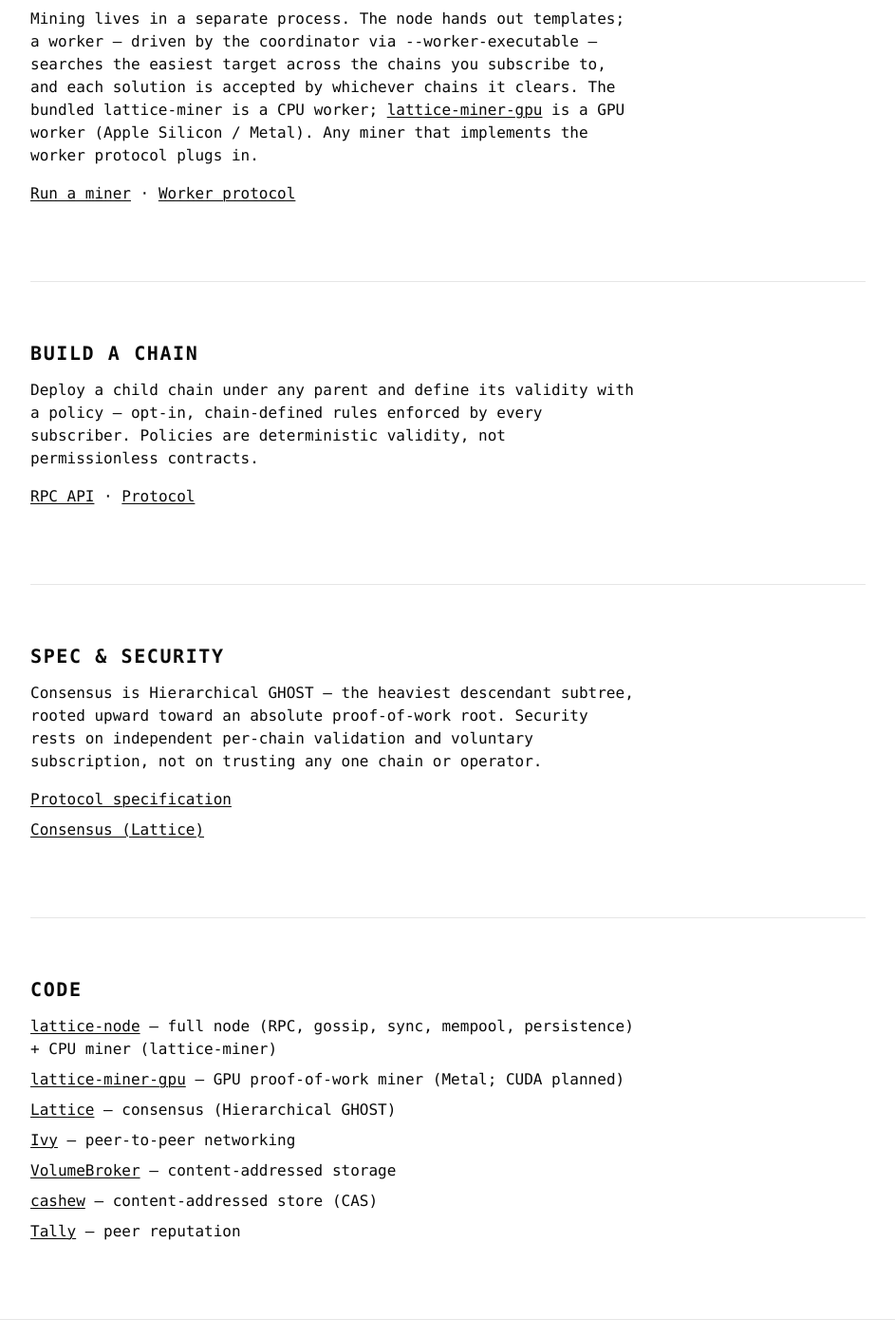
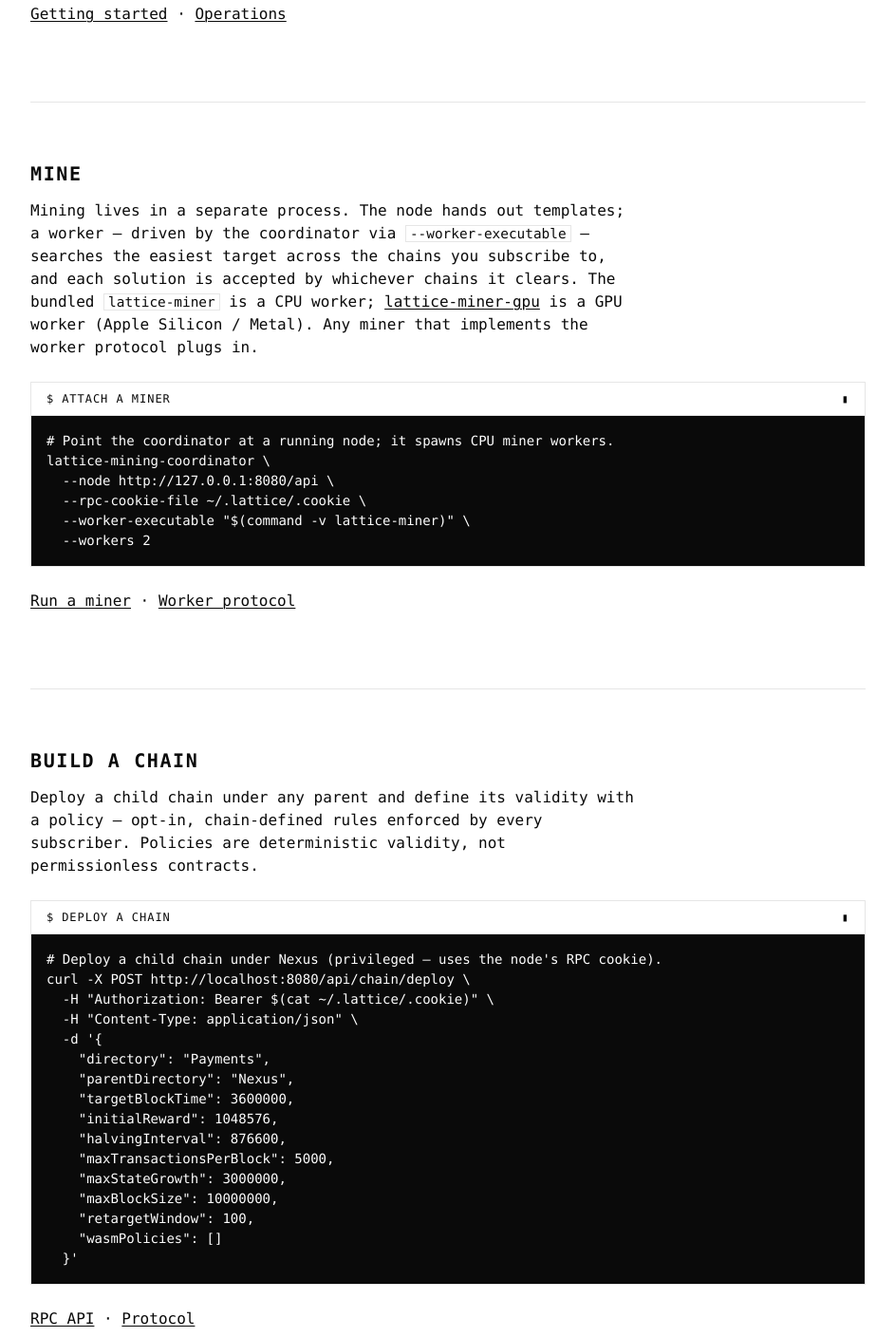
Before and after one commit to adalinxx/lattice-home, a plain HTML site: page index.html in a window 1280 px wide. Shown: the part 1252-2660 px from the top of the page at 95% size, without its empty margins (168-1111 px from the left). Drawn offline with Linux system fonts and the light colour scheme.

Commit message:
Quickstart terminals + claim wording refresh
- Run/Mine/Build each get a copy-paste quickstart rendered as an inverted
  terminal panel (figure.term); real node, coordinator, and deploy commands,
  with wasmPolicies: [] shown as the default in the deploy body
- Inline code rendered as a hairline chip
- Tighten the three claim cards (drop em-dash from the security claim)

```diff
--- a/index.html
+++ b/index.html
@@ -60,15 +60,15 @@
     <div class="claims">
       <div>
         <h3>Security on day one</h3>
-        <p>Every chain inherits the network's full proof of work from block zero — no miners to recruit, no validator set to bootstrap, no cold-start attack window.</p>
+        <p>Every chain inherits the network's full proof of work from block zero. No validator set to bootstrap, no cold-start attack window.</p>
       </div>
       <div>
         <h3>Your chain, your rules</h3>
-        <p>Launch a sovereign chain with its own policy, permissionlessly. No slot auction, no gatekeeper — and nobody is forced to carry it.</p>
+        <p>Launch a sovereign chain with its own policy in one command, no permission needed.</p>
       </div>
       <div>
         <h3>Mine once, earn everywhere</h3>
-        <p>One search secures every chain you subscribe to and earns on each it clears. Hashpower stops being fragmented across competing chains.</p>
+        <p>Your miner runs one search, not one per chain. It secures every chain you subscribe to and pays out on each one it clears, instead of splitting your hashpower across competing chains.</p>
       </div>
     </div>
   </section>
@@ -76,22 +76,58 @@
   <section id="run">
     <h2>Run a node</h2>
     <p>The full node serves RPC, gossip, trustless sync, mempool, and child-chain deploy. Mining is external — the node serves block templates and runs no mining loop.</p>
+<figure class="term">
+<figcaption>run a node</figcaption>
 <pre><code>git clone https://github.com/adalinxx/lattice-node
 cd lattice-node
 swift build -c release
-.build/release/node --help</code></pre>
+
+# Join the network. --min-peer-key-bits 16 is required to peer with the seeds.
+.build/release/node --autosize --rpc-port 8080 --min-peer-key-bits 16
+
+# In another shell, confirm it's up and syncing:
+curl http://localhost:8080/api/chain/info</code></pre>
+</figure>
     <p><a href="https://github.com/adalinxx/lattice-node/blob/main/docs/getting-started.md">Getting started</a> · <a href="https://github.com/adalinxx/lattice-node/blob/main/docs/operations.md">Operations</a></p>
   </section>
 
   <section id="mine">
     <h2>Mine</h2>
     <p>Mining lives in a separate process. The node hands out templates; a worker — driven by the coordinator via <code>--worker-executable</code> — searches the easiest target across the chains you subscribe to, and each solution is accepted by whichever chains it clears. The bundled <code>lattice-miner</code> is a CPU worker; <a href="https://github.com/adalinxx/lattice-miner-gpu">lattice-miner-gpu</a> is a GPU worker (Apple Silicon / Metal). Any miner that implements the worker protocol plugs in.</p>
+<figure class="term">
+<figcaption>attach a miner</figcaption>
+<pre><code># Point the coordinator at a running node; it spawns CPU miner workers.
+lattice-mining-coordinator \
+  --node http://127.0.0.1:8080/api \
+  --rpc-cookie-file ~/.lattice/.cookie \
+  --worker-executable "$(command -v lattice-miner)" \
+  --workers 2</code></pre>
+</figure>
     <p><a href="https://github.com/adalinxx/lattice-node/blob/main/docs/getting-started.md">Run a miner</a> · <a href="https://github.com/adalinxx/lattice-node/blob/main/docs/mining-worker-protocol.md">Worker protocol</a></p>
   </section>
 
   <section id="build">
     <h2>Build a chain</h2>
     <p>Deploy a child chain under any parent and define its validity with a policy — opt-in, chain-defined rules enforced by every subscriber. Policies are deterministic validity, not permissionless contracts.</p>
+<figure class="term">
+<figcaption>deploy a chain</figcaption>
+<pre><code># Deploy a child chain under Nexus (privileged — uses the node's RPC cookie).
+curl -X POST http://localhost:8080/api/chain/deploy \
+  -H "Authorization: Bearer $(cat ~/.lattice/.cookie)" \
+  -H "Content-Type: application/json" \
+  -d '{
+    "directory": "Payments",
+    "parentDirectory": "Nexus",
+    "targetBlockTime": 3600000,
+    "initialReward": 1048576,
+    "halvingInterval": 876600,
+    "maxTransactionsPerBlock": 5000,
+    "maxStateGrowth": 3000000,
+    "maxBlockSize": 10000000,
+    "retargetWindow": 100,
+    "wasmPolicies": []
+  }'</code></pre>
+</figure>
     <p><a href="https://github.com/adalinxx/lattice-node/blob/main/docs/rpc-api.md">RPC API</a> · <a href="https://github.com/adalinxx/lattice-node/blob/main/docs/protocol.md">Protocol</a></p>
   </section>
 
--- a/tokens.css
+++ b/tokens.css
@@ -70,6 +70,25 @@ th { font-weight: 600; }
 .num { text-align: right; font-variant-numeric: tabular-nums; }
 code, pre { font-family: var(--font); }
 
+/* inline code — a hairline chip so it reads as code without color */
+:not(pre) > code { border: var(--rule); padding: 0 var(--s-1); font-size: 0.9em; }
+
+/* code panel — the inverted body reads unmistakably as a terminal.
+   Same ink/paper inversion as .btn--primary; still monochrome, hairline, radius 0.
+   A light title bar over a dark body is the only "window chrome" we draw. */
+figure.term { margin: var(--s-4) 0; border: var(--rule); }
+figure.term figcaption {
+  display: flex; align-items: center; gap: var(--s-2);
+  padding: var(--s-2) var(--s-3); border-bottom: var(--rule);
+  font-size: var(--fs-12); text-transform: uppercase; letter-spacing: var(--track-display); }
+figure.term figcaption::before { content: "$"; }      /* the terminal glyph */
+figure.term figcaption::after  { content: "\25AE"; margin-left: auto; }  /* parked block cursor */
+figure.term pre {
+  margin: 0; padding: var(--s-3); overflow-x: auto;
+  background: var(--ink); color: var(--paper);
+  font-size: var(--fs-14); line-height: var(--lh-body); }
+figure.term pre code { border: 0; padding: 0; font-size: inherit; color: inherit; }
+
 /* the one permitted "graphic": the dot-lattice. use once (hero/footer). */
 .lattice-bg { background-image: radial-gradient(var(--line) 1px, transparent 1px);
   background-size: var(--s-2) var(--s-2); }
```
